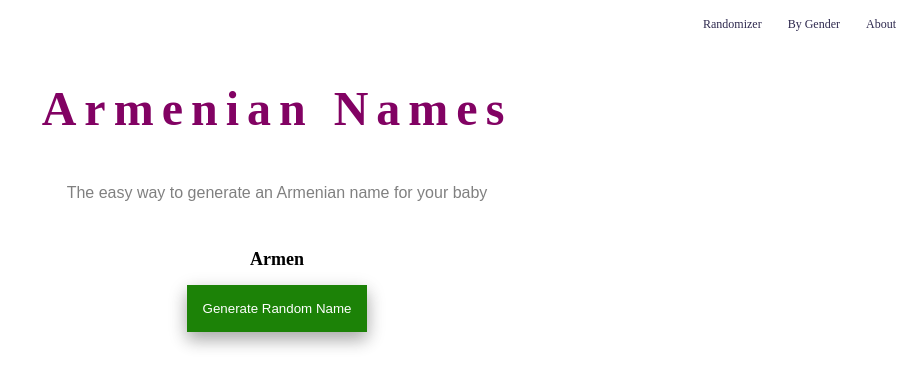
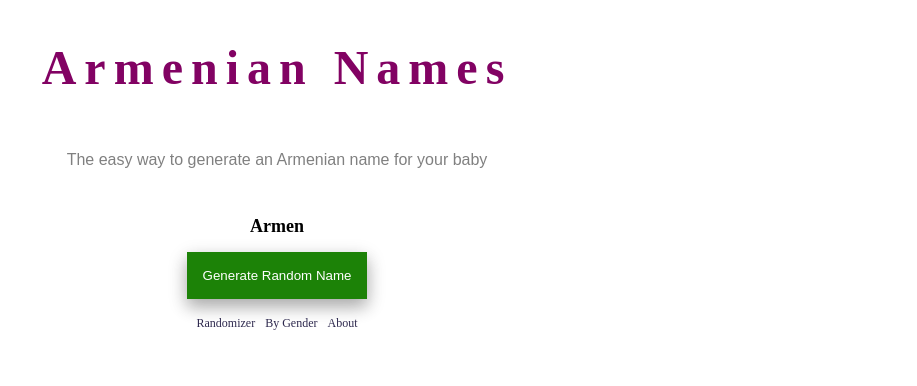
Before and after one commit to markohanesian/armenian-names, a React (Create React App) app: page / in a window 1280 px wide. Shown: the top 386 px of the page, without its empty margins (363-1280 px from the left). Built offline with nearby package versions, Linux system fonts and the light colour scheme; a web font is replaced by a local one.

Commit message:
Rearranged nav bar

```diff
--- a/src/App.css
+++ b/src/App.css
@@ -8,6 +8,11 @@ body {
   font-family: MyFont;
   font-size: 12px;
 }
+
+ul, li {
+  padding: 0 !important;
+}
+
 .App {
   text-align: center;
 }
@@ -20,3 +25,9 @@ body {
   justify-content: space-between;
   padding: 1rem;
 }
+
+#bottom-navigation-group {
+  display: flex;
+  flex-direction: row;
+  justify-content: center;
+}
--- a/src/App.js
+++ b/src/App.js
@@ -4,18 +4,27 @@ import { BrowserRouter as Router, Switch, Route, Link } from "react-router-dom";
 // import logo from './logo.svg';
 import "./App.css";
 // COMPONENTS
-import HomeTitle from './components/HomeTitle/HomeTitle';
-import Subtitle from './components/Subtitle/Subtitle';
-import RandomName from './components/RandomName/RandomName';
-import GenArmFemaleName from './components/GenArmFemaleName/GenArmFemaleName';
-import GenArmMaleName from './components/GenArmMaleName/GenArmMaleName';
-
+import HomeTitle from "./components/HomeTitle/HomeTitle";
+import Subtitle from "./components/Subtitle/Subtitle";
+import RandomName from "./components/RandomName/RandomName";
+import GenArmFemaleName from "./components/GenArmFemaleName/GenArmFemaleName";
+import GenArmMaleName from "./components/GenArmMaleName/GenArmMaleName";
 
 export default function App() {
   return (
     // these are the nav contents
     <Router>
       <div>
+        <section>
+          <Route path="/">
+            <>
+              <HomeTitle />
+              <Subtitle />
+              <RandomName />
+            </>
+          </Route>
+        </section>
+        <section id="bottom-navigation-group">
           <nav>
             <ul>
               <li>
@@ -32,6 +41,7 @@ export default function App() {
             </li> */}
             </ul>
           </nav>
+        </section>
 
         {/* A <Switch> looks through its children <Route>s and
             renders the first one that matches the current URL. */}
@@ -47,23 +57,21 @@ export default function App() {
             </>
           </Route>
           <Route path="/about">
-            <div style={{display: "flex", flexDirection: "column", alignItems: "center", padding: "1rem"}} >
+            <div
+              style={{
+                display: "flex",
+                flexDirection: "column",
+                alignItems: "center",
+                padding: "1rem",
+              }}
+            >
               <br></br>
               <p>This is a website to help choose an Armenian name</p>
               <p>Created by Mark Ohanesian, 2020</p>
               <a href="github.com/markohanesian">GitHub</a>
             </div>
-
           </Route>
-          <Route path="/login">
-          </Route>
-          <Route path="/">
-            <>
-              <HomeTitle />
-              <Subtitle />
-              <RandomName />
-            </>
-          </Route>
+          <Route path="/login"></Route>
         </Switch>
       </div>
     </Router>
```
Lines whose indentation alone changed are shown as unchanged.
